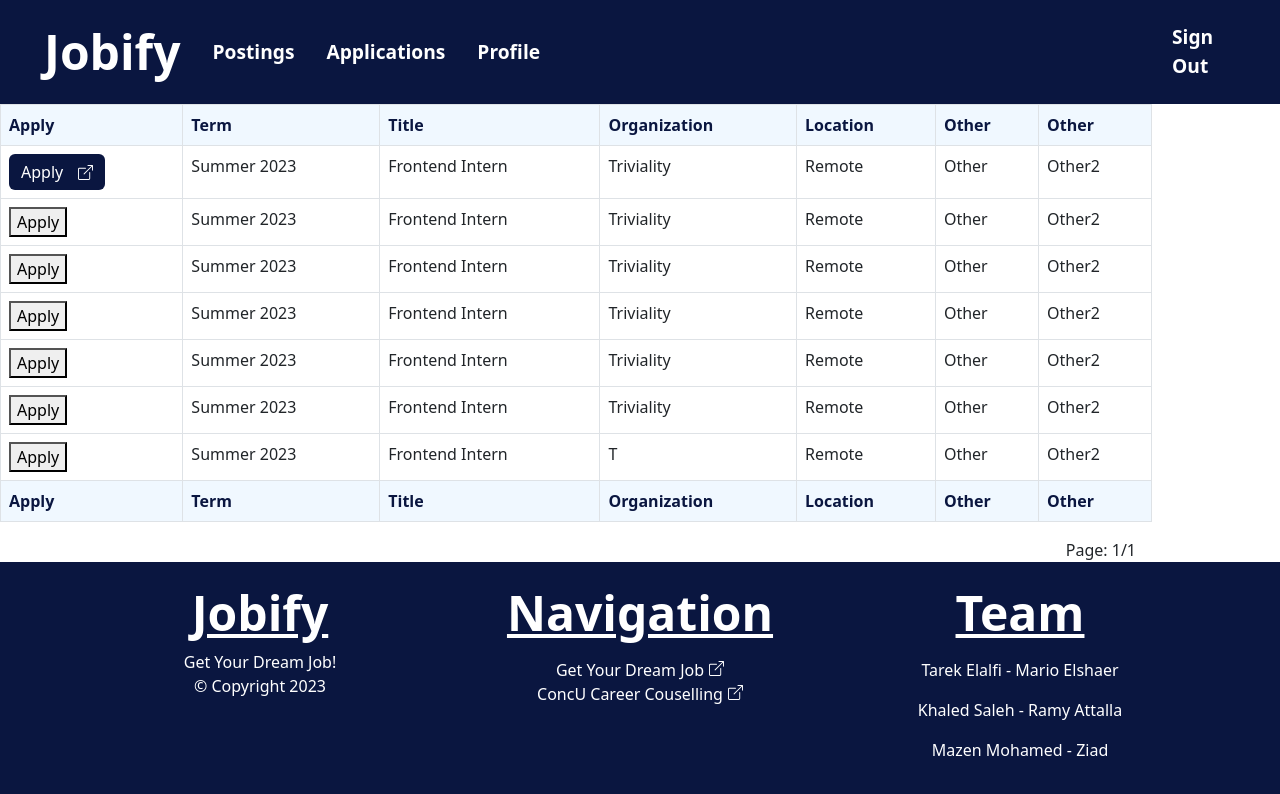
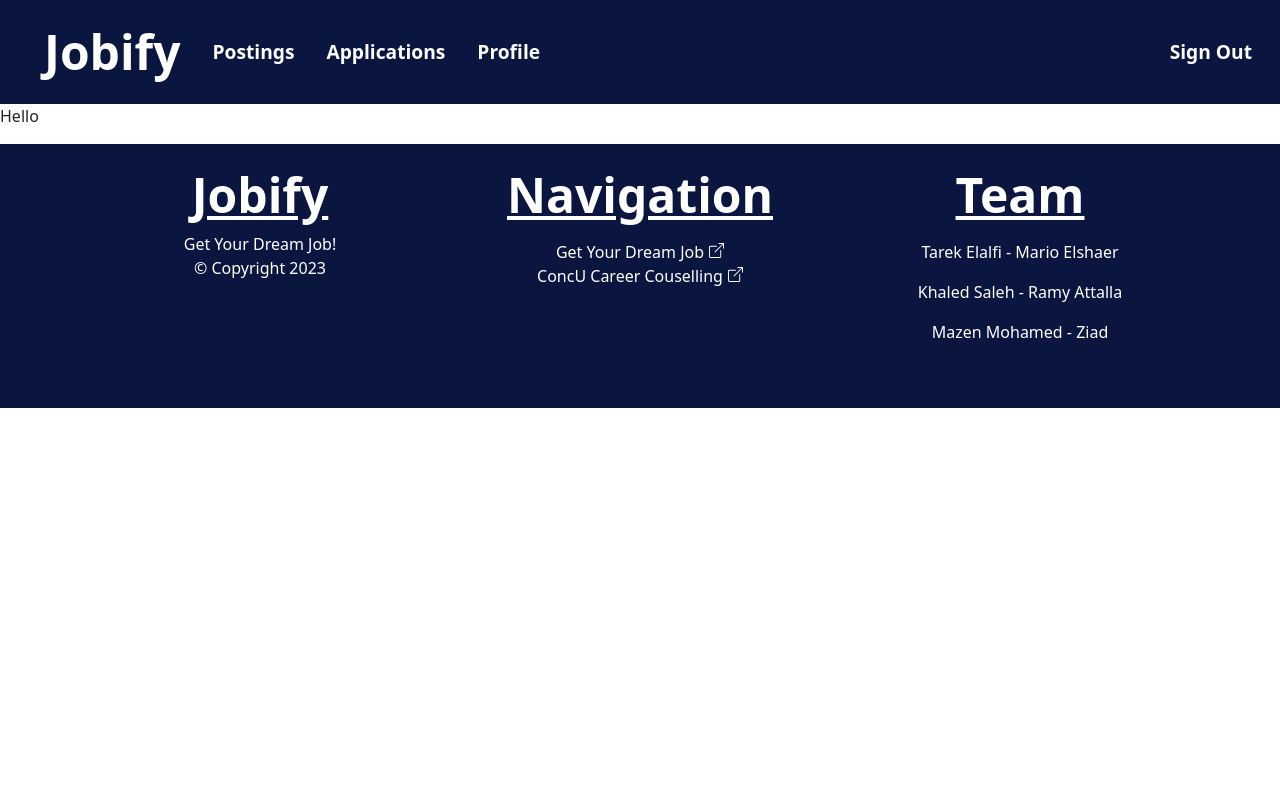
Before and after one commit to ramy-att/trivial-soen341project2023, a React (Create React App) app in the folder client/: page /welcome in a window 1280 px wide. Shown: the top 794 px of the page. Built offline with nearby package versions, Linux system fonts and the light colour scheme.

Commit message:
clean up

```diff
--- a/client/src/pages/HomePage.js
+++ b/client/src/pages/HomePage.js
@@ -1,93 +1,8 @@
 import React from "react";
-import DataTable from "../components/DataTable/DataTable";
-import Button from "../components/Buttons/Button";
+
 const HomePage = () => {
   return (
-    <DataTable
-      header={[
-        "Apply",
-        "Term",
-        "Title",
-        "Organization",
-        "Location",
-        "Other",
-        "Other",
-      ]}
-      data={[
-        {
-          Apply: <Button type="apply">Apply</Button>,
-          Term: "Summer 2023",
-          Title: "Frontend Intern",
-          Organization: "Triviality",
-          Location: "Remote",
-          Other1: "Other",
-          Other2: "Other2",
-        },
-        {
-          Apply: <button>Apply</button>,
-          Term: "Summer 2023",
-          Title: "Frontend Intern",
-          Organization: "Triviality",
-          Location: "Remote",
-          Other1: "Other",
-          Other2: "Other2",
-        },
-        {
-          Apply: <button>Apply</button>,
-          Term: "Summer 2023",
-          Title: "Frontend Intern",
-          Organization: "Triviality",
-          Location: "Remote",
-          Other1: "Other",
-          Other2: "Other2",
-        },
-        {
-          Apply: <button>Apply</button>,
-          Term: "Summer 2023",
-          Title: "Frontend Intern",
-          Organization: "Triviality",
-          Location: "Remote",
-          Other1: "Other",
-          Other2: "Other2",
-        },
-        {
-          Apply: <button>Apply</button>,
-          Term: "Summer 2023",
-          Title: "Frontend Intern",
-          Organization: "Triviality",
-          Location: "Remote",
-          Other1: "Other",
-          Other2: "Other2",
-        },
-        {
-          Apply: <button>Apply</button>,
-          Term: "Summer 2023",
-          Title: "Frontend Intern",
-          Organization: "Triviality",
-          Location: "Remote",
-          Other1: "Other",
-          Other2: "Other2",
-        },
-        {
-          Apply: <button>Apply</button>,
-          Term: "Summer 2023",
-          Title: "Frontend Intern",
-          Organization: "T",
-          Location: "Remote",
-          Other1: "Other",
-          Other2: "Other2",
-        },
-      ]}
-      footer={[
-        "Apply",
-        "Term",
-        "Title",
-        "Organization",
-        "Location",
-        "Other",
-        "Other",
-      ]}
-    />
+    <p>Hello</p>
   );
 };
 
```
